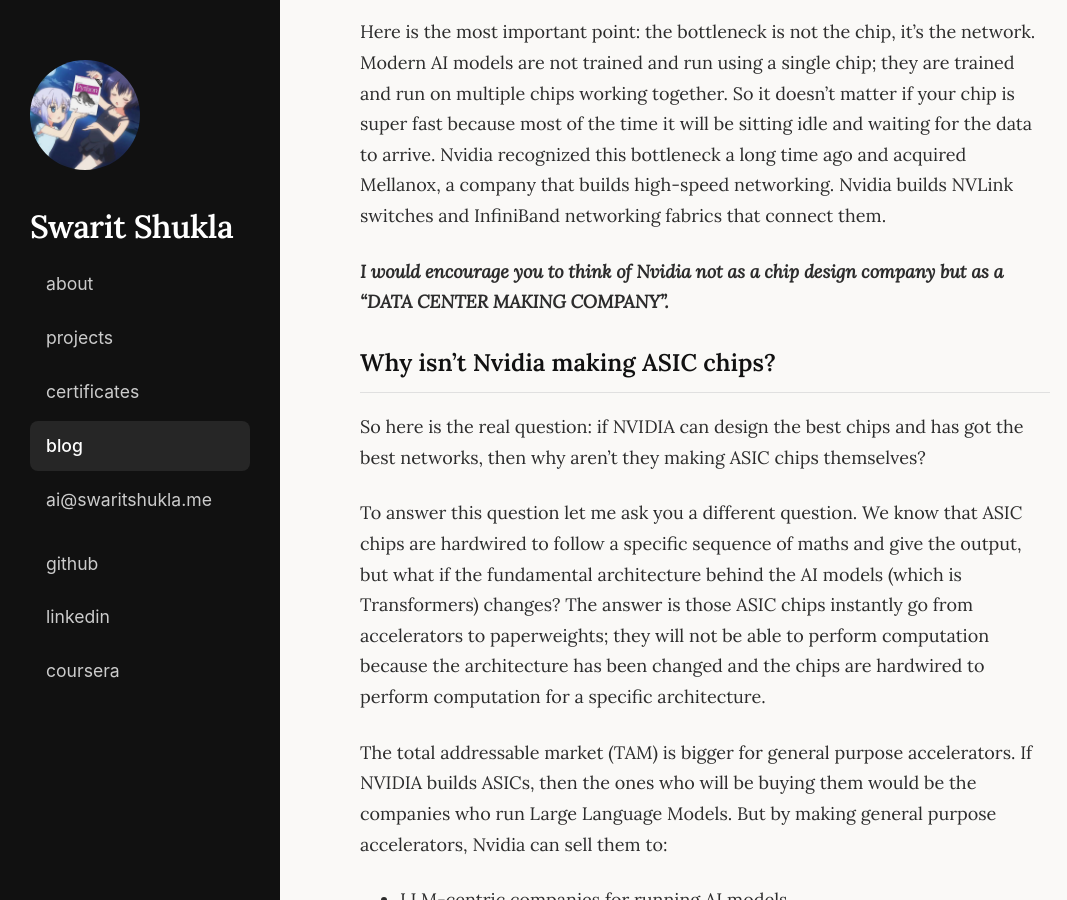
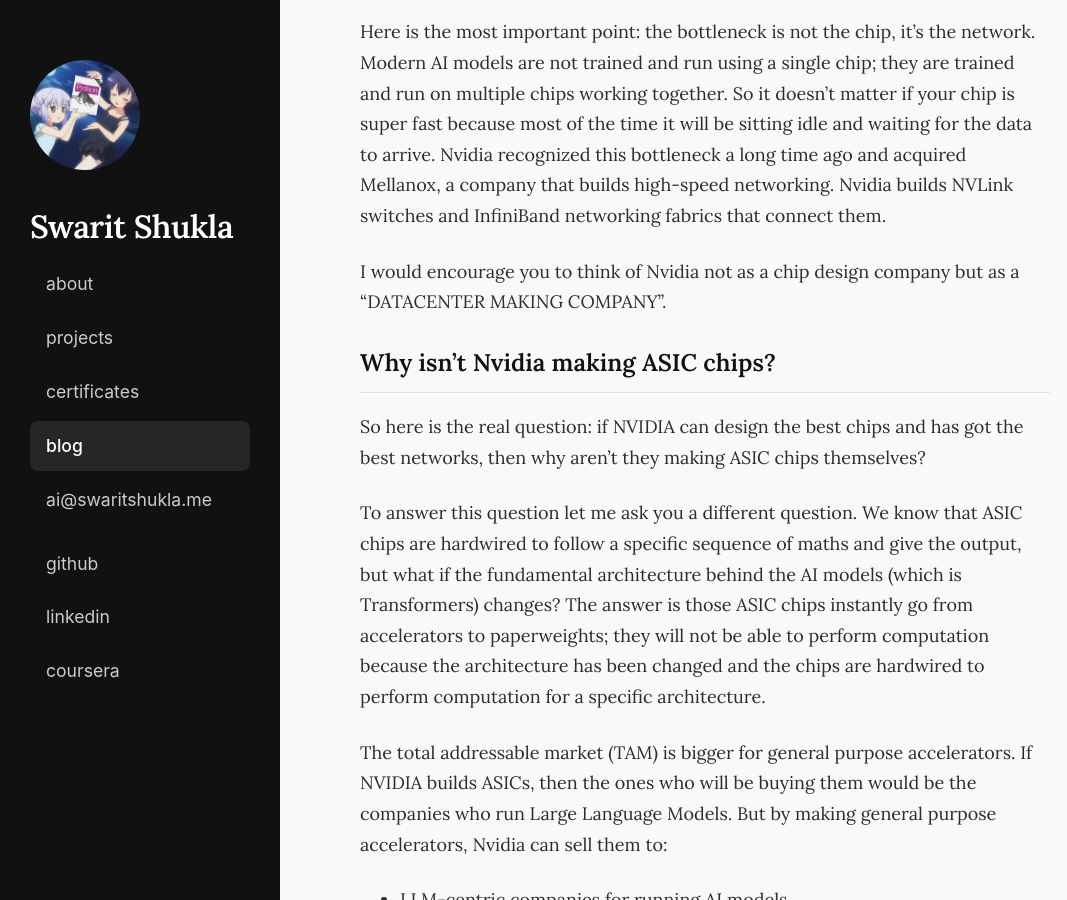
Before and after one commit to SWARITSHUKLA/SWARITSHUKLA.github.io, a Jekyll site: the page built from _posts/2026-05-04-nvidia-vs-everyone-why-everyone-is-building-their-own-ai-accelerators.md, in a window 1280 px wide and 900 px high, scrolled down 4028 px. Shown: the whole window, without its empty margins (0-1067 px from the left). Built offline with Jekyll 4.4.1, drawn with Linux system fonts in a browser that asks for light colours.

Commit message:
fIXED A SLIGHT error

```diff
--- a/_posts/2026-05-04-nvidia-vs-everyone-why-everyone-is-building-their-own-ai-accelerators.md
+++ b/_posts/2026-05-04-nvidia-vs-everyone-why-everyone-is-building-their-own-ai-accelerators.md
@@ -63,7 +63,7 @@ Jensen, while on the podcast with Dwarkesh Patel, gave a very good analogy. He s
 
 Here is the most important point: the bottleneck is not the chip, it's the network. Modern AI models are not trained and run using a single chip; they are trained and run on multiple chips working together. So it doesn't matter if your chip is super fast because most of the time it will be sitting idle and waiting for the data to arrive. Nvidia recognized this bottleneck a long time ago and acquired Mellanox, a company that builds high-speed networking. Nvidia builds NVLink switches and InfiniBand networking fabrics that connect them.
 
-***I would encourage you to think of Nvidia not as a chip design company but as a "DATA CENTER MAKING COMPANY".***
+I would encourage you to think of Nvidia not as a chip design company but as a "DATACENTER MAKING COMPANY".
 
 ## Why isn't Nvidia making ASIC chips?
 So here is the real question: if NVIDIA can design the best chips and has got the best networks, then why aren't they making ASIC chips themselves?
```
